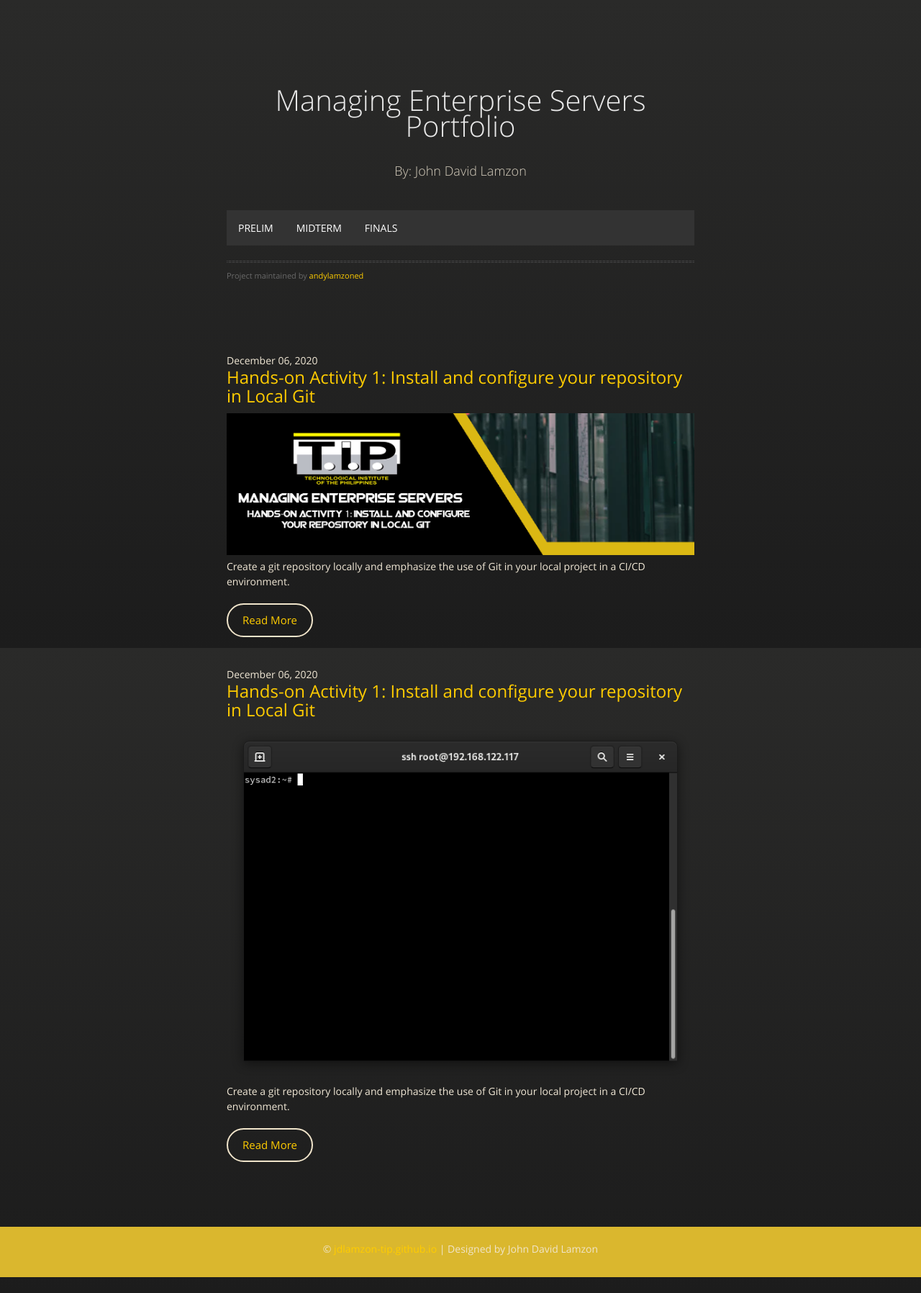
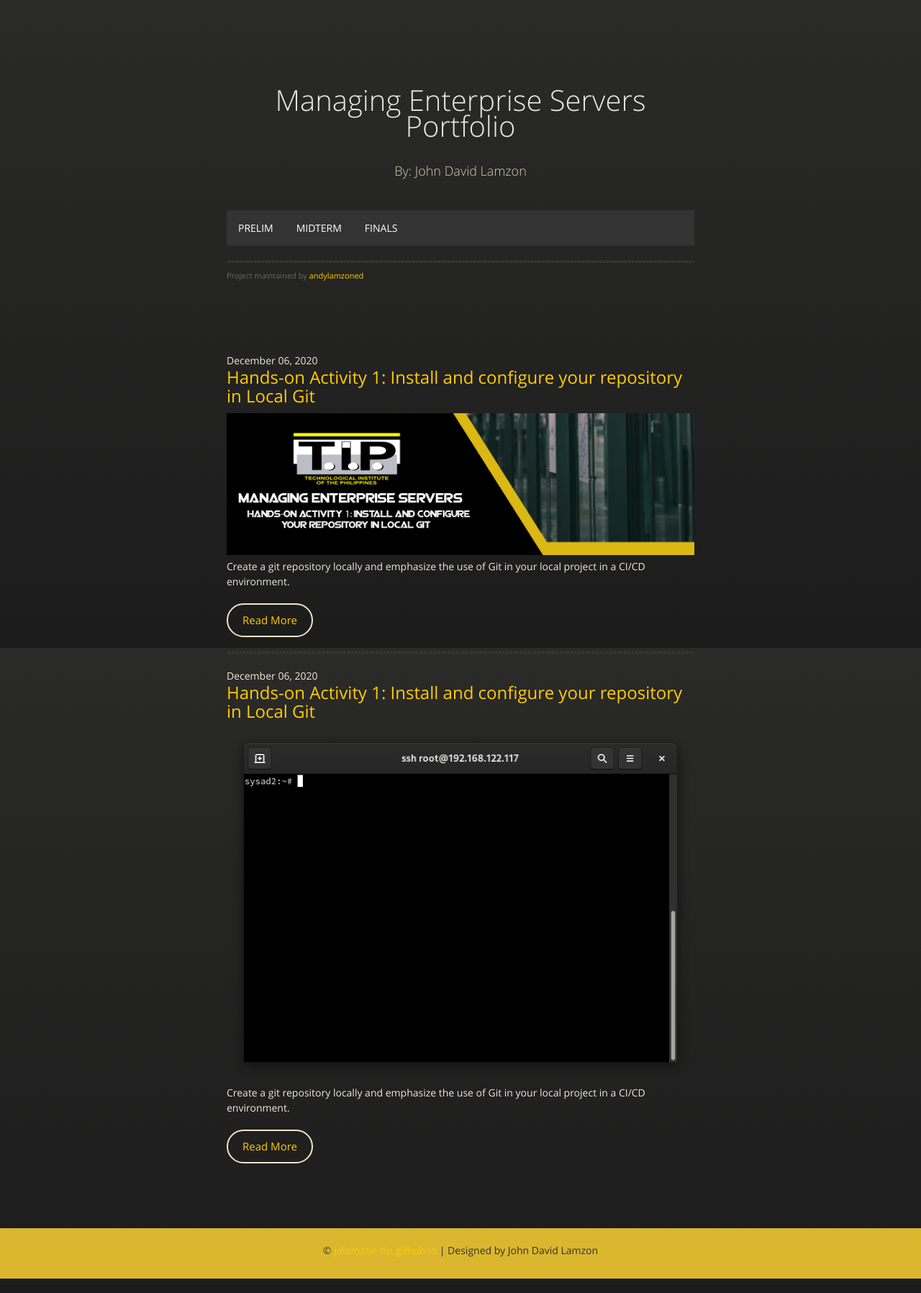
Before and after one commit to andylamzoned/andylamzoned.github.io, a Jekyll site: the page built from index.md, in a window 1280 px wide. Shown: the whole page at 72% size. Built offline with Jekyll 4.4.1, drawn with Linux system fonts in a browser that asks for light colours.

Commit message:
default.html test2

```diff
--- a/_layouts/default.html
+++ b/_layouts/default.html
@@ -49,7 +49,7 @@
           <p>Create a git repository locally and emphasize the use of Git in your local project in a CI/CD environment.</p>
           <p align="center" class="ghost"><a href="elements.html">Read More</a></p>
         </article>
-        <br>
+        <hr>
         <article>
           <header>
             <span class="date">December 06, 2020</span>
--- a/assets/css/main.css
+++ b/assets/css/main.css
@@ -33,7 +33,7 @@
 
 .footer .footer-bottom {
 	background: #DAB72E;
-	color: #F0E4CA;
+	color: #333333;
 	height: 50px;
 	width: 100%;
 	text-align: center;
```
